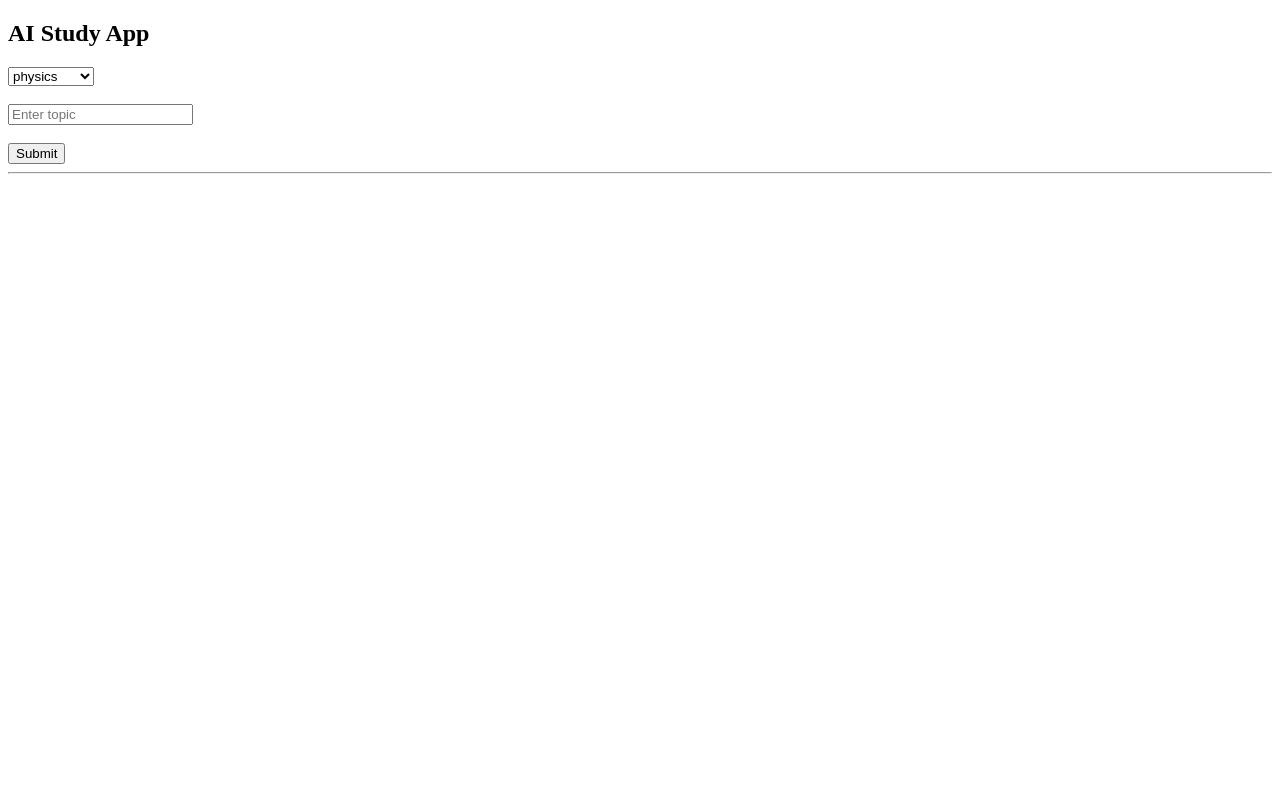
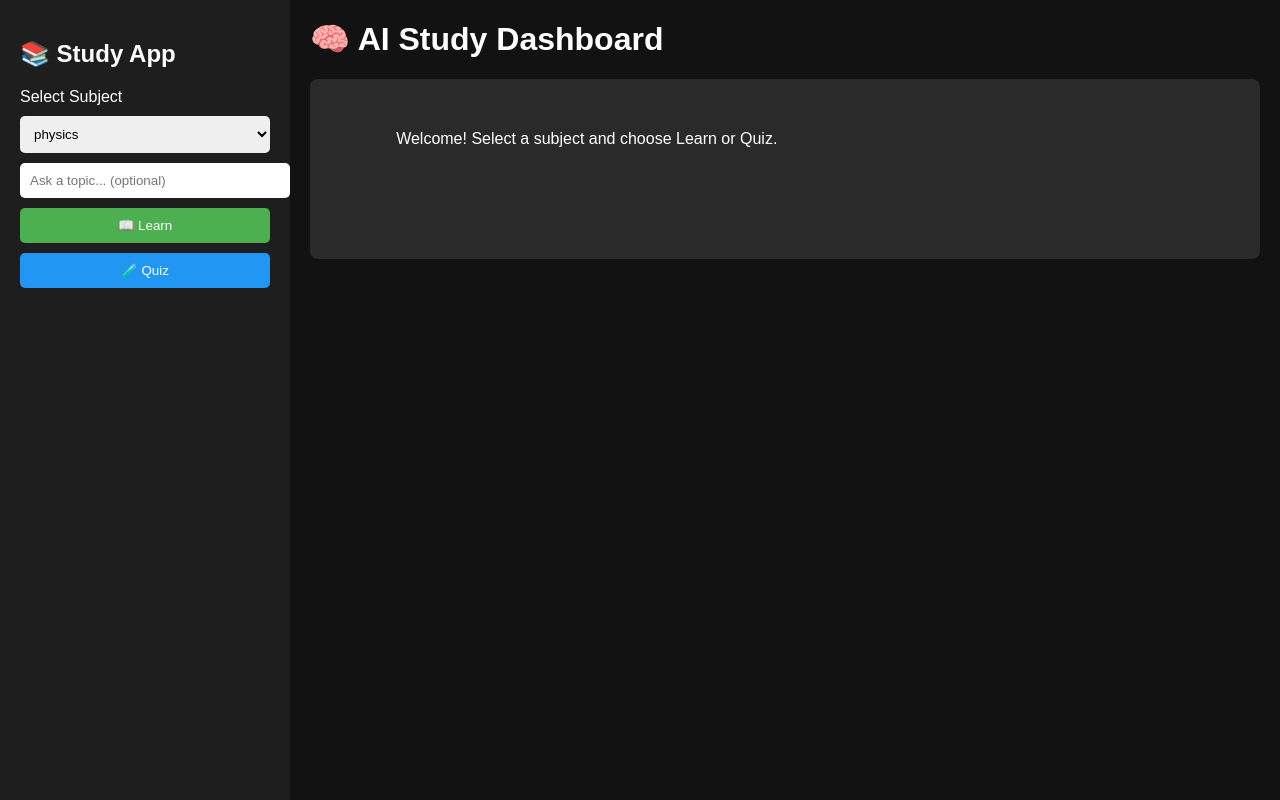
Before and after one commit to blessingdoughan2010-commits/ai-study-app, a Flask app: page / in a window 1280 px wide. Run offline with Flask 3, Linux system fonts and the light colour scheme.

Commit message:
switched to built-in syllabus

```diff
--- a/app.py
+++ b/app.py
@@ -1,35 +1,50 @@
 from flask import Flask, render_template, request
-import os
+import random
 
 app = Flask(__name__)
 
-def load_subject(subject):
-    path = f"syllabus/{subject}.txt"
-    if os.path.exists(path):
-        with open(path, "r", encoding="utf-8") as f:
-            return f.read()
-    return "No content found."
+# ✅ Built-in syllabus (no files needed)
+syllabus = {
+    "physics": ["Motion", "Force", "Energy", "Waves", "Electricity"],
+    "economics": ["Demand", "Supply", "Market", "Inflation", "GDP"],
+    "biology": ["Cell", "Respiration", "Photosynthesis", "Genetics"],
+    "math": ["Algebra", "Trigonometry", "Geometry", "Calculus"],
+    "english": ["Grammar", "Comprehension", "Essay Writing"]
+}
+
+# 🧠 Quiz generator
+def generate_quiz(subject):
+    topic = random.choice(syllabus.get(subject, ["General Topic"]))
+    return f"""
+Topic: {topic}
+
+What is {topic}?
+
+A. Explanation of {topic}
+B. Wrong answer
+C. Another option
+D. Random guess
+
+Answer: A
+"""
 
 @app.route("/", methods=["GET", "POST"])
 def index():
     result = ""
+    subjects = list(syllabus.keys())
 
     if request.method == "POST":
-        subject = request.form["subject"]
-        question = request.form["question"]
+        subject = request.form.get("subject")
+        mode = request.form.get("mode")
 
-        syllabus = load_subject(subject)
+        if mode == "quiz":
+            result = generate_quiz(subject)
+        else:
+            topics = syllabus.get(subject, [])
+            result = "Topics:\n" + "\n".join(topics)
 
-        result = f"""
-Subject: {subject}
+    return render_template("index.html", result=result, subjects=subjects)
 
-Topic: {question}
-
-From syllabus:
-{syllabus[:1000]}
-"""
-
-    return render_template("index.html", result=result)
 
 if __name__ == "__main__":
     app.run(debug=True)
--- a/syllabus/physics.txt
+++ /dev/null
@@ -1,3 +0,0 @@
-Motion is the change in position of an object over time.
-Force is any push or pull.
-Energy is the ability to do work.
--- a/templates/index.html
+++ b/templates/index.html
@@ -1,31 +1,112 @@
 <!DOCTYPE html>
 <html>
 <head>
-    <title>Study App</title>
+    <title>AI Study Dashboard</title>
+
+    <style>
+        body {
+            margin: 0;
+            font-family: Arial, sans-serif;
+            background: #121212;
+            color: white;
+        }
+
+        .container {
+            display: flex;
+            height: 100vh;
+        }
+
+        .sidebar {
+            width: 250px;
+            background: #1e1e1e;
+            padding: 20px;
+        }
+
+        .sidebar h2 {
+            margin-bottom: 20px;
+        }
+
+        .main {
+            flex: 1;
+            padding: 20px;
+        }
+
+        select, input, button {
+            width: 100%;
+            padding: 10px;
+            margin-top: 10px;
+            border: none;
+            border-radius: 5px;
+        }
+
+        button {
+            cursor: pointer;
+        }
+
+        .learn-btn {
+            background: #4CAF50;
+            color: white;
+        }
+
+        .quiz-btn {
+            background: #2196F3;
+            color: white;
+        }
+
+        .output {
+            margin-top: 20px;
+            background: #2a2a2a;
+            padding: 15px;
+            border-radius: 8px;
+            min-height: 150px;
+            white-space: pre-wrap;
+        }
+
+        h1 {
+            margin-top: 0;
+        }
+    </style>
 </head>
+
 <body>
 
-<h2>AI Study App</h2>
+<div class="container">
 
-<form method="POST">
-    <select name="subject">
-        <option>physics</option>
-        <option>chemistry</option>
-        <option>economics</option>
-    </select>
+    <!-- Sidebar -->
+    <div class="sidebar">
+        <h2>📚 Study App</h2>
 
-    <br><br>
+        <form method="POST">
 
-    <input type="text" name="question" placeholder="Enter topic">
+            <label>Select Subject</label>
+            <select name="subject">
+                {% for sub in subjects %}
+                    <option value="{{ sub }}">{{ sub }}</option>
+                {% endfor %}
+            </select>
 
-    <br><br>
+            <input type="text" name="question" placeholder="Ask a topic... (optional)">
 
-    <button type="submit">Submit</button>
-</form>
+            <button class="learn-btn" name="mode" value="learn">📖 Learn</button>
+            <button class="quiz-btn" name="mode" value="quiz">🧪 Quiz</button>
 
-<hr>
+        </form>
+    </div>
 
-<pre>{{ result }}</pre>
+    <!-- Main Content -->
+    <div class="main">
+        <h1>🧠 AI Study Dashboard</h1>
+
+        <div class="output">
+            {% if result %}
+                {{ result }}
+            {% else %}
+                Welcome! Select a subject and choose Learn or Quiz.
+            {% endif %}
+        </div>
+    </div>
+
+</div>
 
 </body>
 </html>
```
Also changed, not shown: 2 other files.
